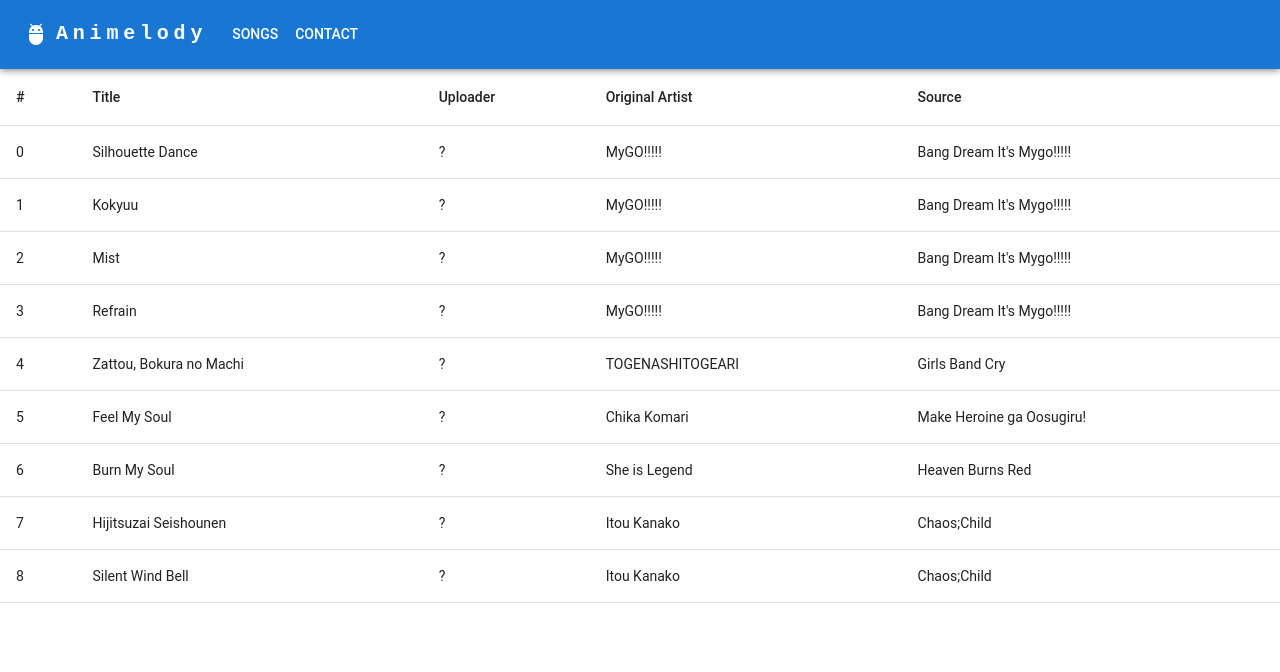
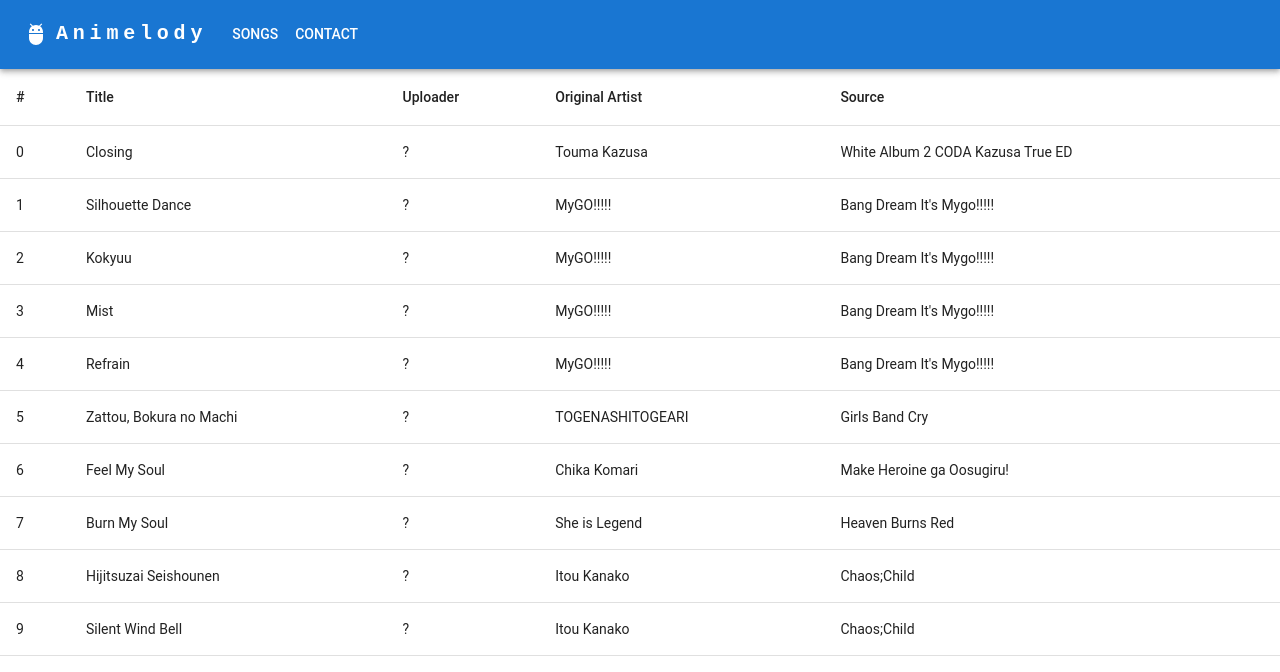
Before and after one commit to KOMAX233/animelody, a React (Create React App) app in the folder frontend/: page /songs in a window 1280 px wide. Shown: the top 672 px of the page. Built offline with nearby package versions, Linux system fonts and the light colour scheme.

Commit message:
add closing to first of songs

```diff
--- a/frontend/src/components/Songs.tsx
+++ b/frontend/src/components/Songs.tsx
@@ -17,6 +17,12 @@
 import MoreVertIcon from "@mui/icons-material/MoreVert";
 
 const songs = [
+  {
+    title: "Closing",
+    file: "/audio/250113closing.m4a",
+    artist: "Touma Kazusa",
+    source: "White Album 2 CODA Kazusa True ED",
+  },
   {
     title: "Silhouette Dance",
     file: "/audio/240127SilhouetteDance.m4a",
```
Also changed, not shown: 1 other file (tests, documents, lock files or other folders).
